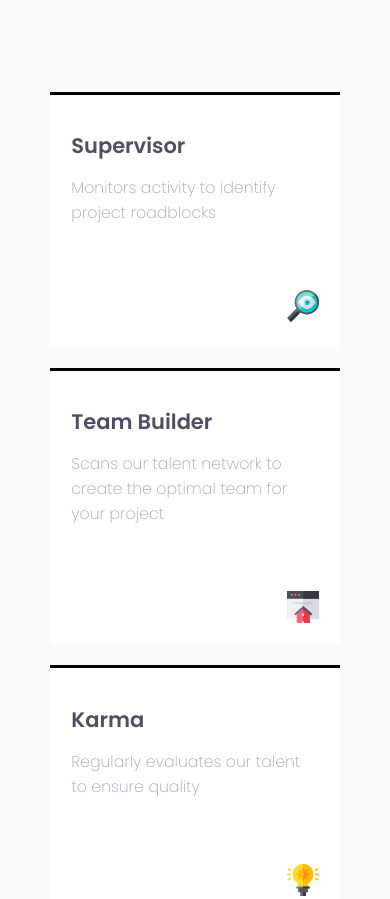
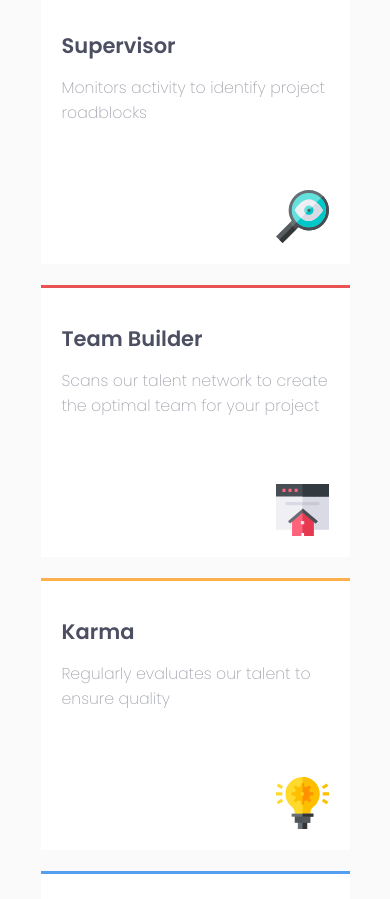
Before and after one commit to claireporter26/four-card-feature-section, a plain HTML site: page index.html in a window 390 px wide. Shown: the part 407-1306 px from the top of the page. Drawn offline with Linux system fonts and the light colour scheme.

Commit message:
did further mobile css

```diff
--- a/scss/modules/_card.scss
+++ b/scss/modules/_card.scss
@@ -9,6 +9,22 @@
     &_area {
         padding-bottom: 3em;
     }
+
+    &_1 {
+        border-color: $primaryCyan;
+    }
+
+    &_2 {
+        border-color: $primaryRed;
+    }
+
+    &_3 {
+        border-color: $primaryOrange;
+    }
+
+    &_4 {
+        border-color: $primaryBlue;
+    }
 }
 
 .card_icon {
--- a/scss/modules/_container.scss
+++ b/scss/modules/_container.scss
@@ -1,6 +1,6 @@
 .container {
-    width: 85%;
+    width: 90%;
     max-width: 1200px;
     margin: 0 auto;
-    padding: 5em 0;
+    padding: 4em 0;
 }
--- a/scss/modules/_images.scss
+++ b/scss/modules/_images.scss
@@ -1,4 +1,4 @@
 .card_icon {
-    width: 32px;
-    height: 32px;
+    width: 5em;
+    height: 5em;
 }
```
Also changed, not shown: css/styles.css, 1 other file.
